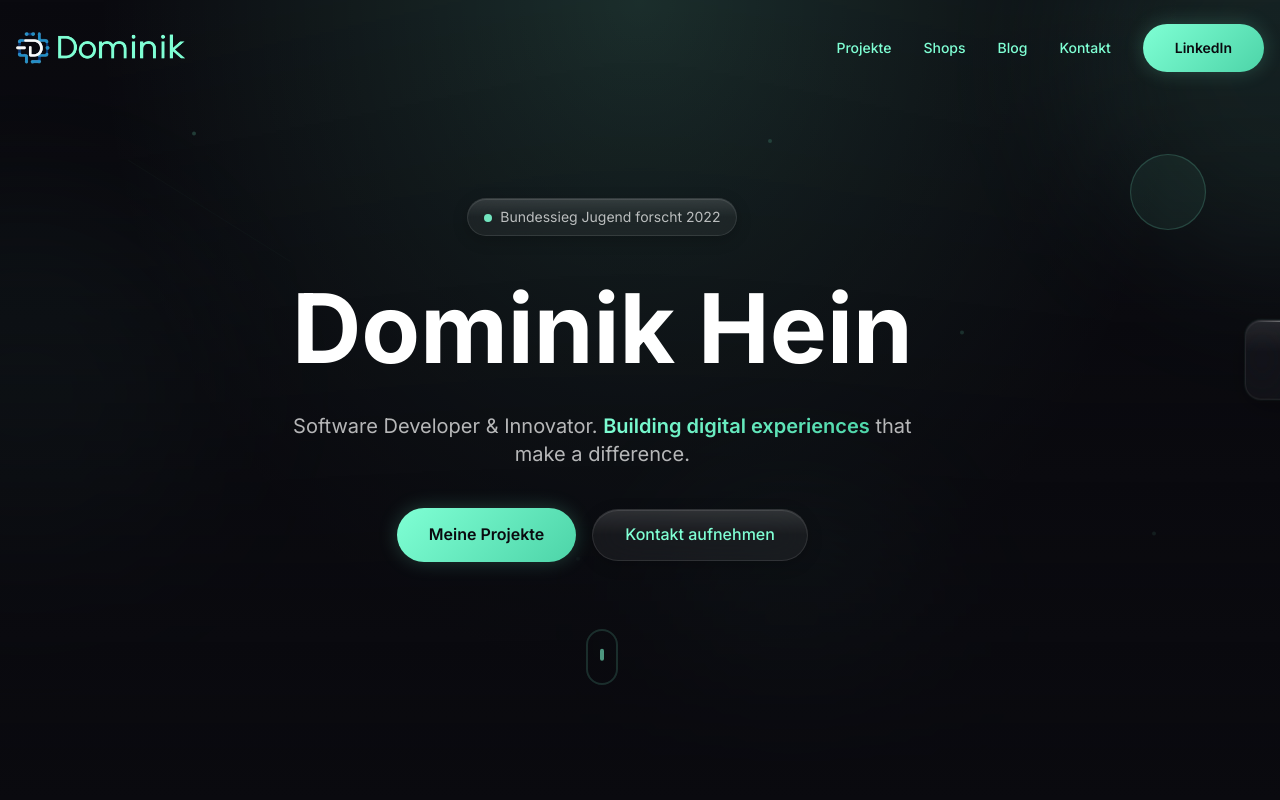
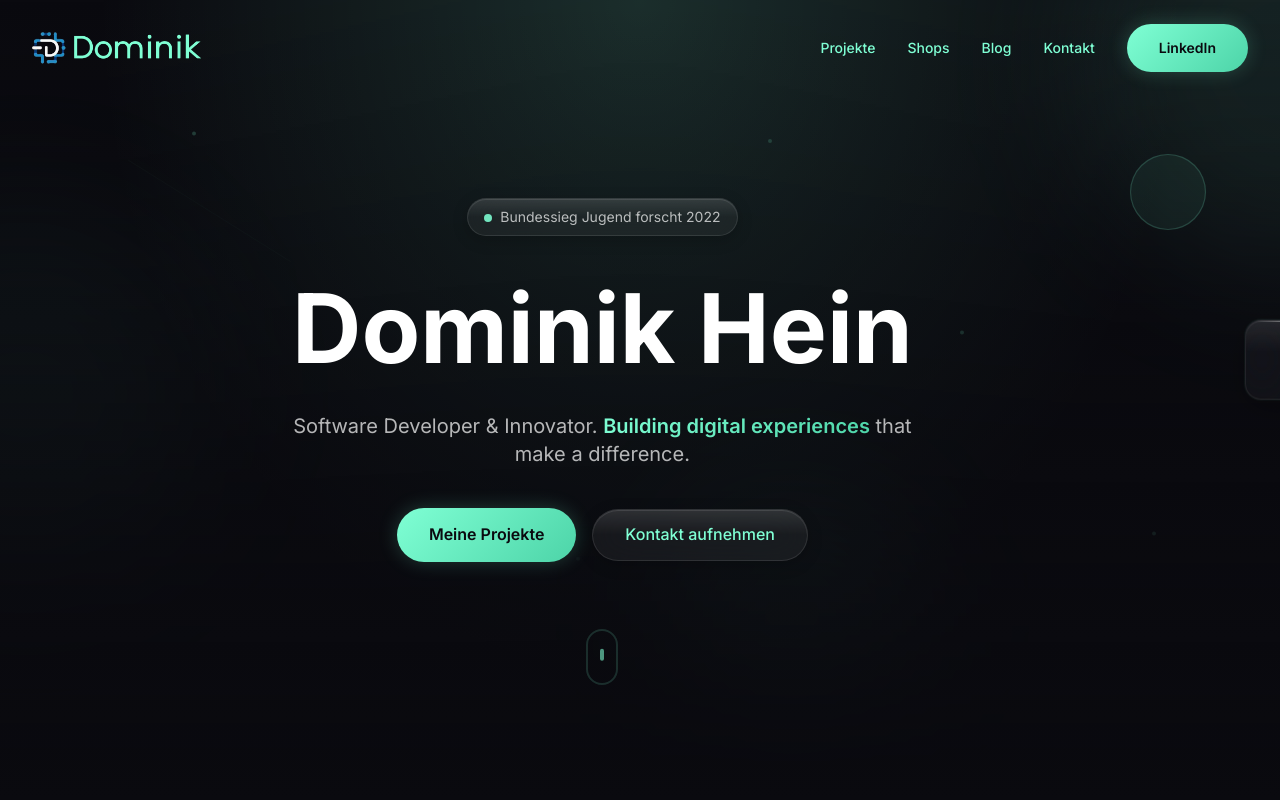
Before and after one commit to gratisCobalt/dominikhein.de, a React (Vite) app: page / in a window 1280 px wide. Shown: the top 800 px of the page. Built offline with nearby package versions, Linux system fonts and the light colour scheme.

Commit message:
fix: container full width on mobile with responsive padding

```diff
--- a/src/index.css
+++ b/src/index.css
@@ -210,9 +210,22 @@ body {
 }
 
 .container {
+  width: 100%;
   max-width: 1280px;
   margin: 0 auto;
-  padding: 0 var(--space-container);
+  padding: 0 1rem;
+}
+
+@media (min-width: 640px) {
+  .container {
+    padding: 0 1.5rem;
+  }
+}
+
+@media (min-width: 1024px) {
+  .container {
+    padding: 0 2rem;
+  }
 }
 
 /* ===== SCROLLBAR STYLING ===== */
```
